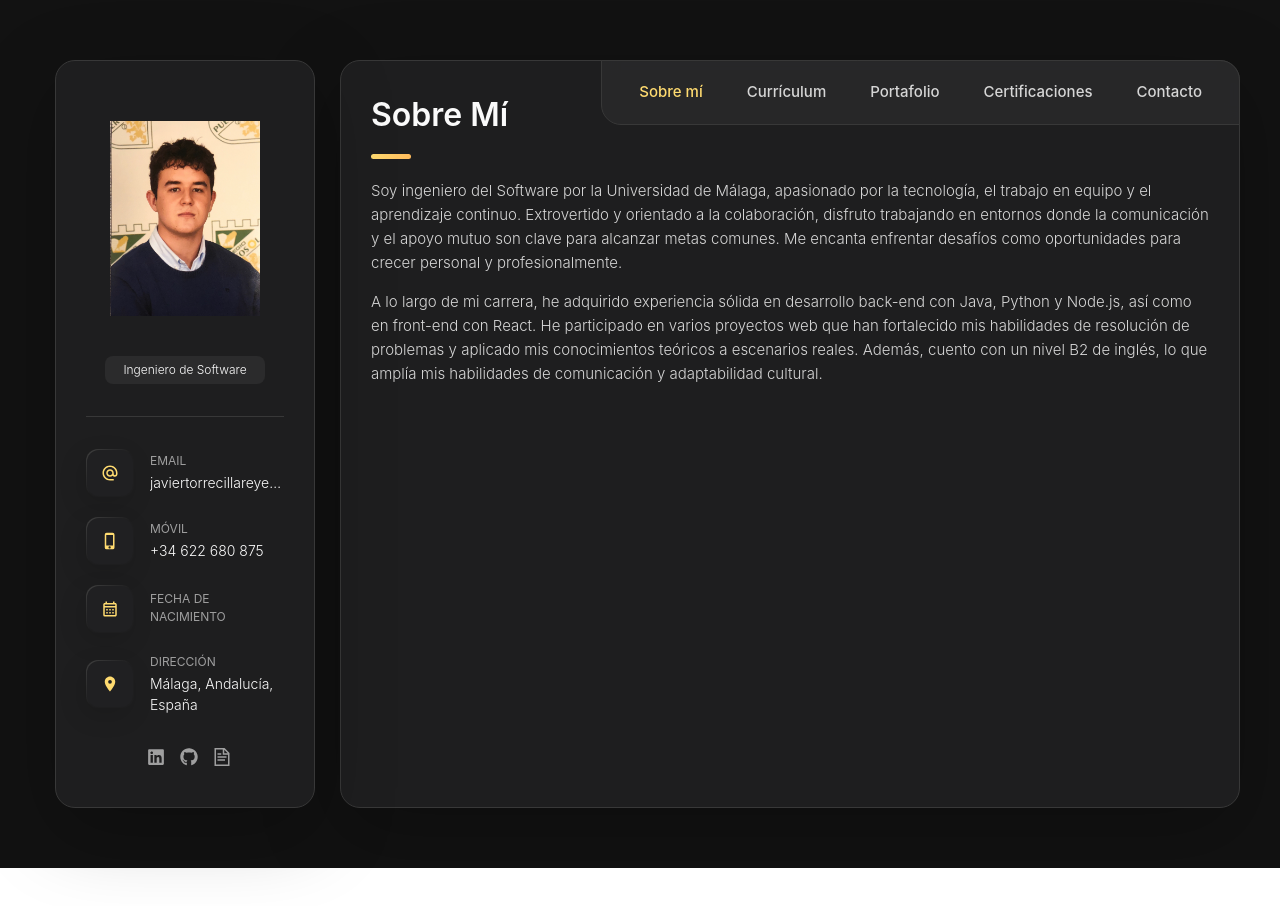
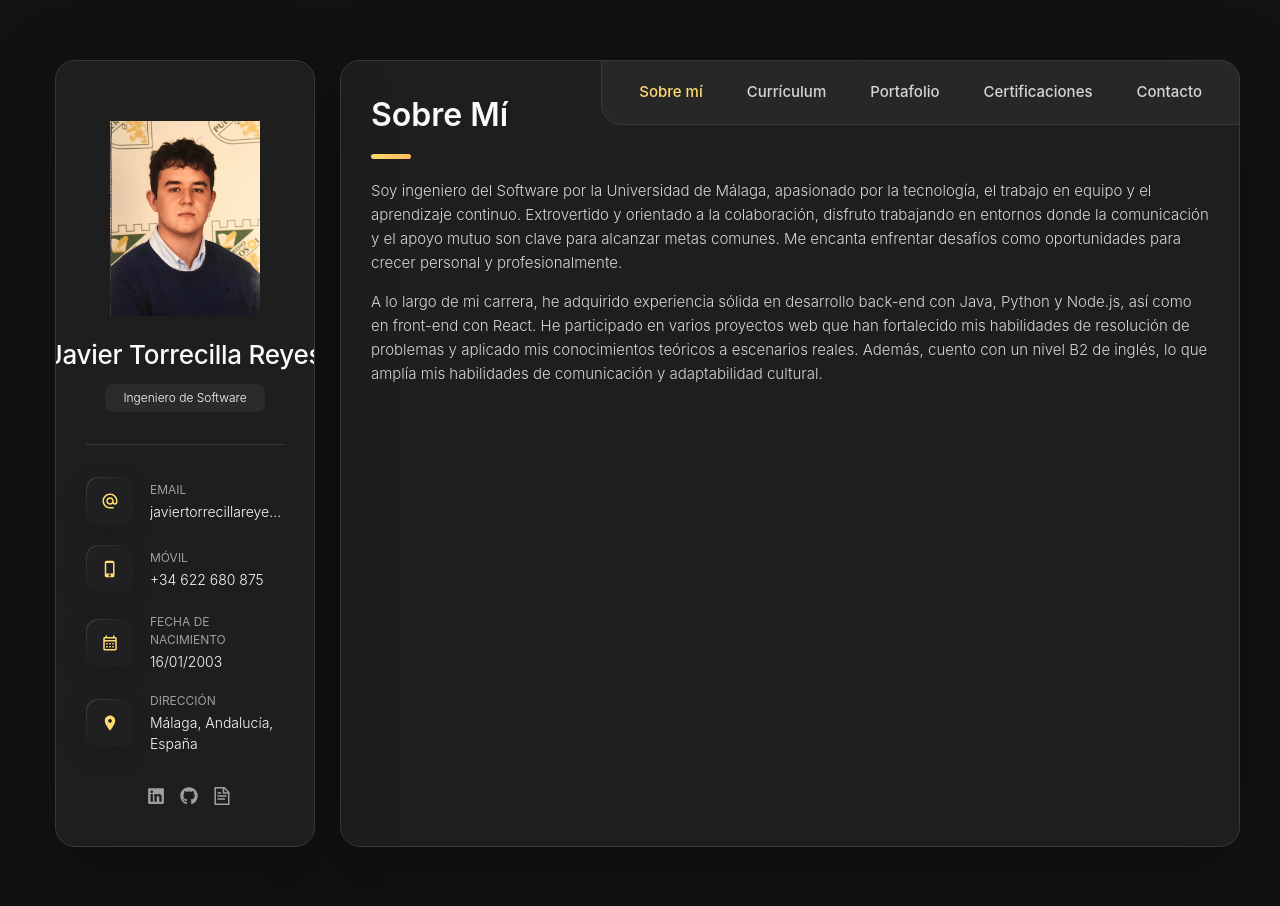
Before and after one commit to javiertorrecilla/personalPortfolio, a React (Vite) app: page / in a window 1280 px wide. Before the commit the page ends 868 px from the top, so only its background shows below. Built offline with nearby package versions, Linux system fonts and the light colour scheme.

Commit message:
Update contactsData.js

```diff
--- a/src/data/contactsData.js
+++ b/src/data/contactsData.js
@@ -1,6 +1,7 @@
 export const contactsData = {
     email: 'javiertorrecillareyes@gmail.com',
     phone: '+34 622 680 875',
-    address: 'Málaga',
-    sheetAPI: ''
+    address: 'Málaga, Andalucía, España',
+    date: '16/01/2003',
+    name: 'Javier Torrecilla Reyes',
 }
```
